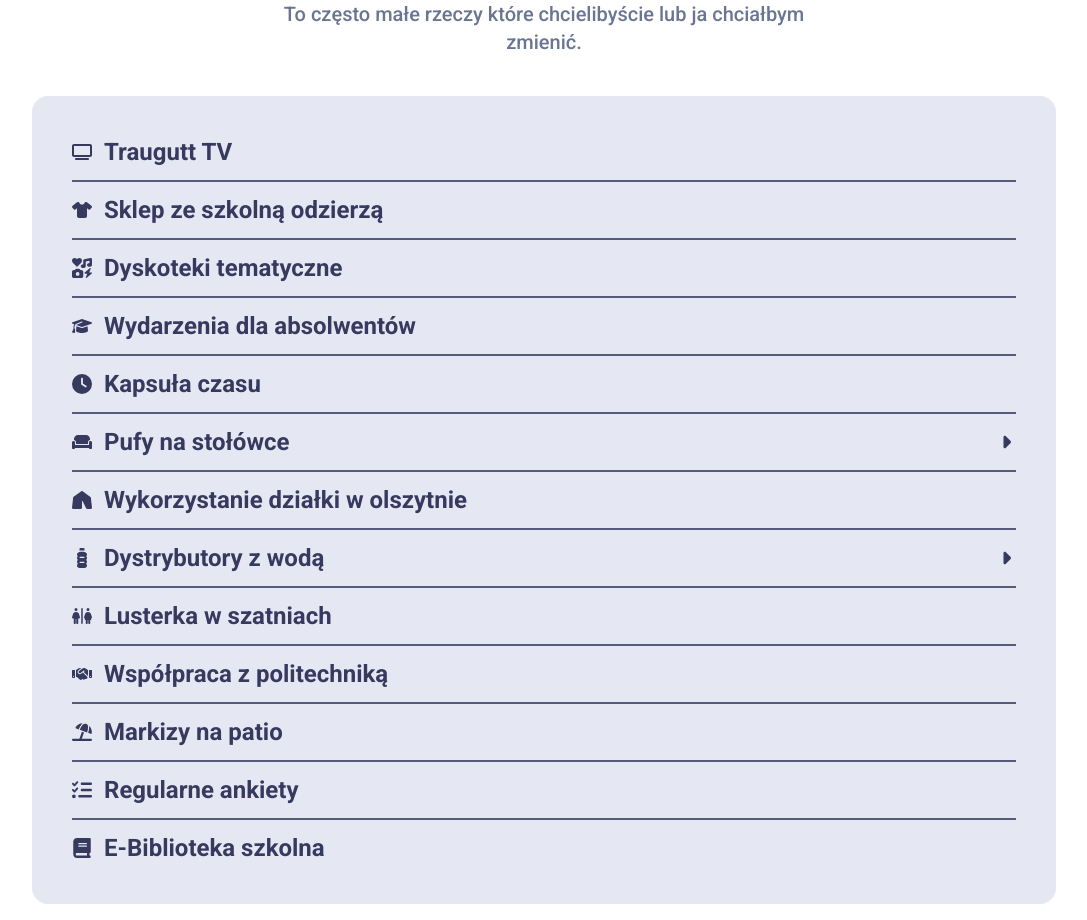
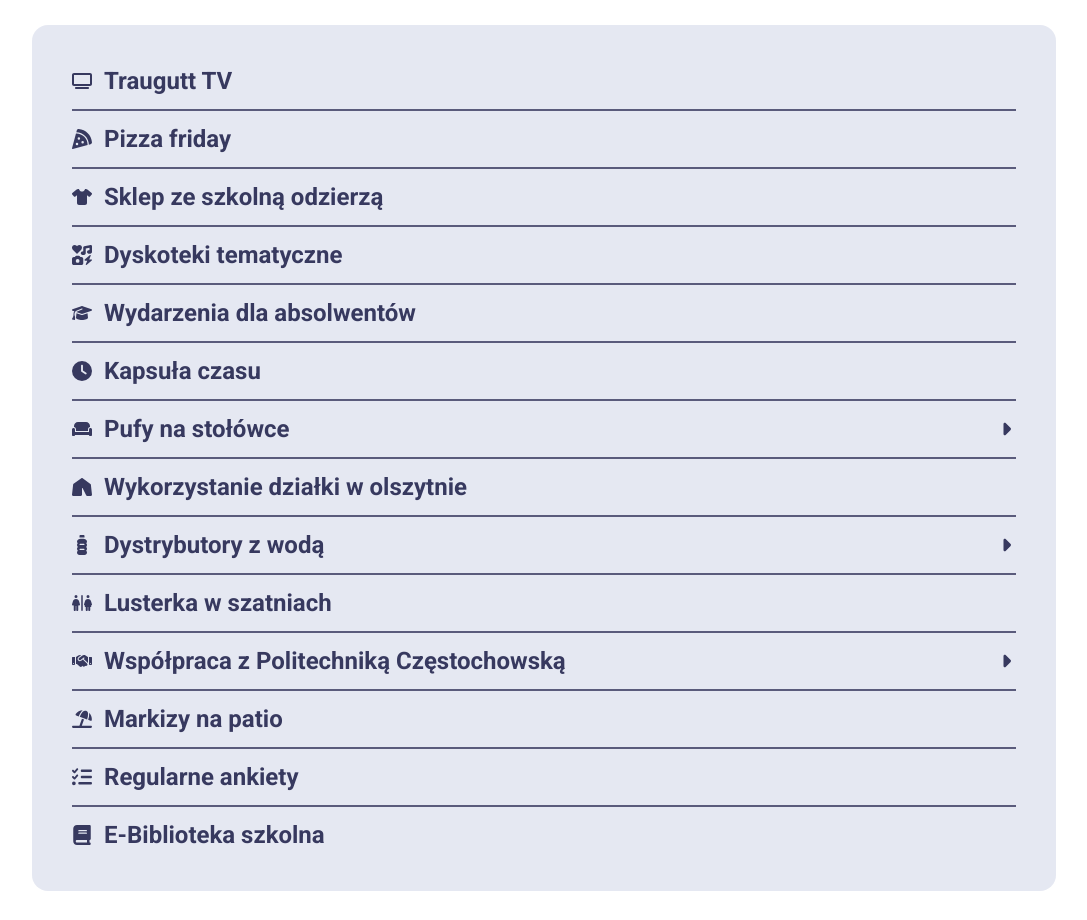
Before and after one commit to Mixeronix/Election-Bartosz-Wiaderek, a Next.js app: page / in a window 1280 px wide. Shown: the part 3995-4915 px from the top of the page, without its empty margins (96-1183 px from the left). Built offline with nearby package versions, Linux system fonts and the light colour scheme.

Commit message:
Bigger image, new idea

```diff
--- a/app/otherIdeasContainer.tsx
+++ b/app/otherIdeasContainer.tsx
@@ -10,6 +10,7 @@ import {
 	faHandshake,
 	faIcons,
 	faListCheck,
+	faPizzaSlice,
 	faRestroom,
 	faTent,
 	faTshirt,
@@ -34,6 +35,10 @@ export default function OtherIdeasContainer() {
 			icon: faTv,
 		},
 		{
+			title: "Pizza friday",
+			icon: faPizzaSlice,
+		},
+		{
 			title: "Sklep ze szkolną odzierzą",
 			icon: faTshirt,
 		},
@@ -53,7 +58,7 @@ export default function OtherIdeasContainer() {
 			title: "Pufy na stołówce",
 			content:
 				"Tego pomysłu nikomu przedstawiać nie trzeba. Wiekszość z nas słyszaja go już wielokrotnie. Pufy na stołówce to rzecz która od zawsze powinna się tam znajdować. Na szczęście mam dla wszystkich dobrą informacje. Pufy są zamówione i już do nas jadą!",
-			done: "",
+			done: "Pufy zostały już zamówione, i do nas jadą! Dosłownie kilka dni temu dyrektor obejrzał projekt, można powiedzieć, że wszystko już gotowe!",
 			todo: "Niedługo będziemy mogli je zobaczyć na świetlicy! Teraz to już tylko kwestia czasu!",
 			icon: faCouch,
 		},
@@ -74,8 +79,10 @@ export default function OtherIdeasContainer() {
 			icon: faRestroom,
 		},
 		{
-			title: "Współpraca z politechniką",
+			title: "Współpraca z Politechniką Częstochowską",
 			icon: faHandshake,
+			content:
+				"Nie wszyscy nawet wiedzą, że coś takiego istnieje! Od kilku lat nasza szkoła ma podpisaną współpracę z Politechniką Częstochowską, niestety zupełnie z tego nie korzystamy. Moim pomysłem jest tą współpracę nieco ożywić. W ramach niej możemy uczestniczyć w różnego rodzaju projektach, wykładach czy lekcjach pokazowych. Dzięki tej współpracy będzie możliwe wykorzystanie sali sportowej Politechniki podczas wydarzeń sportowych w naszej szkole (będzie to szczególne przydatne podczas międzyszkolnych zawodach, które planujemy zorganizować).",
 		},
 		{
 			title: "Markizy na patio",
```
Also changed, not shown: public/me.png.
